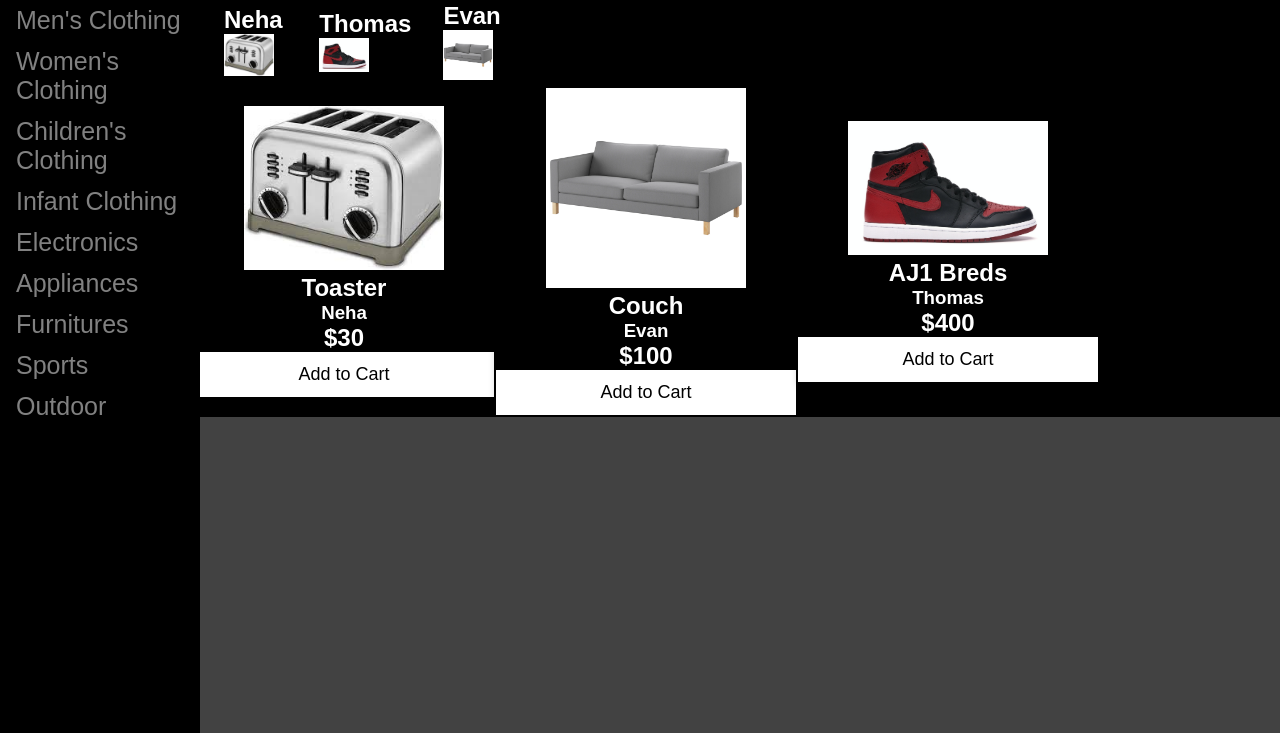
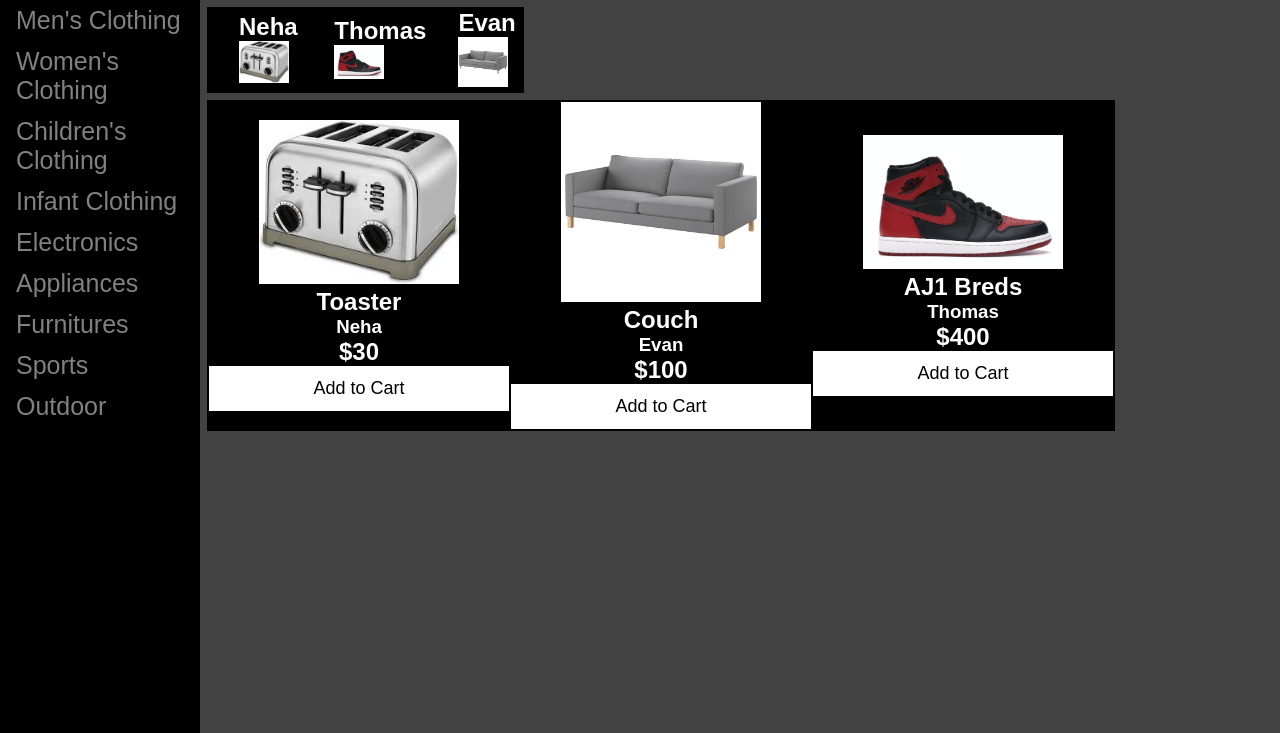
Before and after one commit to sharpnachos/OGS, a PHP site: page / in a window 1280 px wide. Shown: the part 67-800 px from the top of the page. Run offline with PHP 8.4, Linux system fonts and the light colour scheme.

Commit message:
Some Reactive elements

```diff
--- a/OGS/css/style.css
+++ b/OGS/css/style.css
@@ -89,17 +89,18 @@ body{
 /*Search the Pile stuff*/
 .search-the-pile{
   background-color: black;
-  float:right;
-  width: 85%;
+  float:left;
+  margin-left: 200px;
   height: 40%;
   text-align: left;
+  border: 7px #424242 solid;
+  border-radius: 5px;
 }
 
 /*Card Stuff*/
 .card {
-  box-shadow: 0 4px 8px 0 rgba(0, 0, 0, 0.2);
   min-width: 300px;
-  color: white;
+  color:White;
   margin: auto;
   text-align: center;
   font-family: arial;
@@ -130,12 +131,16 @@ body{
 /*Featured Sellers Stuff*/
 .featured-sellers{
   background-color: black;
-  float:right;
-  width: 85%;
+  float:left;
+  margin-left: 200px;
   height: 40%;
   color: white;
   font-family: Arial, Helvetica, sans-serif;
   text-align: left;
+  border-top: 7px #424242 solid;
+  border-left: 7px #424242 solid;
+  border-right: 7px #424242 solid;
+  border-radius: 5px;
 }
 
 .featured-sellers td{
@@ -152,4 +157,10 @@ body{
   .sidenav {
     display: none;
   }
+  .search-the-pile{
+    margin-left: 0;
+  }
+  .featured-sellers{
+    margin-left: 0;
+  }
 }
```
